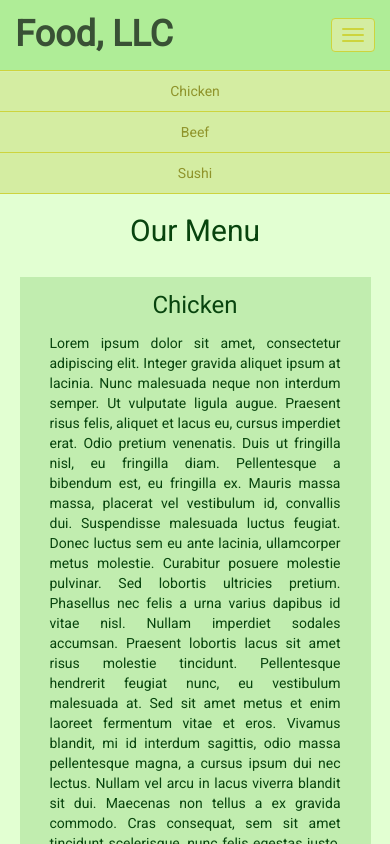
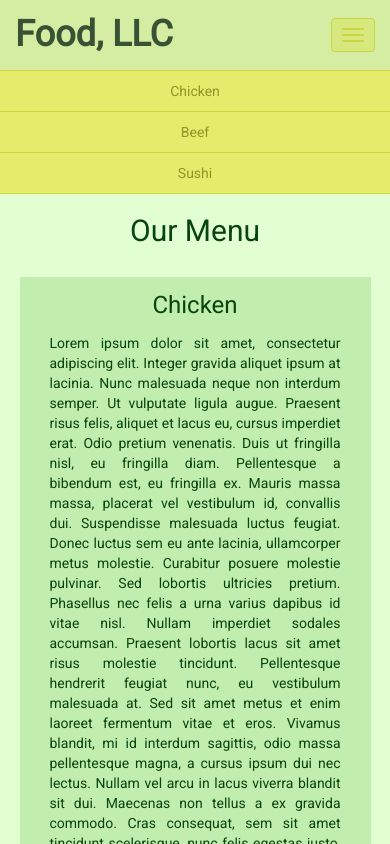
Before and after one commit to acoelhosantos/coursera-html-css-javascript-web-dev, a plain HTML site: page module3-solution/index.html in a window 390 px wide. Both pictures are taken after a click on the button "Toggle navigation". Shown: the top 844 px of the page. Drawn offline with nearby package versions, Linux system fonts and the light colour scheme.

Commit message:
Minor corrections to module 3 styling

```diff
--- a/module3-solution/css/style.css
+++ b/module3-solution/css/style.css
@@ -11,7 +11,7 @@ body {
 }
 
 .navbar-custom {
-    background-color: #afed97;
+    background-color: #d4eda2;
     border: 0px #08440e;
 }
 
@@ -23,11 +23,11 @@ body {
     margin-top: 18px;
     margin-bottom: 18px;
     border-color: #cdd43e;
-    background-color: #d4eda2;
+    background-color: #d6e97f;
 }
 
 #main-button:hover {
-    background-color: #daed81;
+    background-color: #e5eb6a;
 }
 
 #main-button > .icon-bar {
@@ -66,6 +66,7 @@ div.main-content {
 
 .mobile-menu > ul {
     margin: 0px;
+    background-color: #e5eb6a;
 }
 
 .navbar-default .mobile-menu .navbar-nav > li {
```
Also changed, not shown: module3-solution/index.html (+0 -3 lines).
